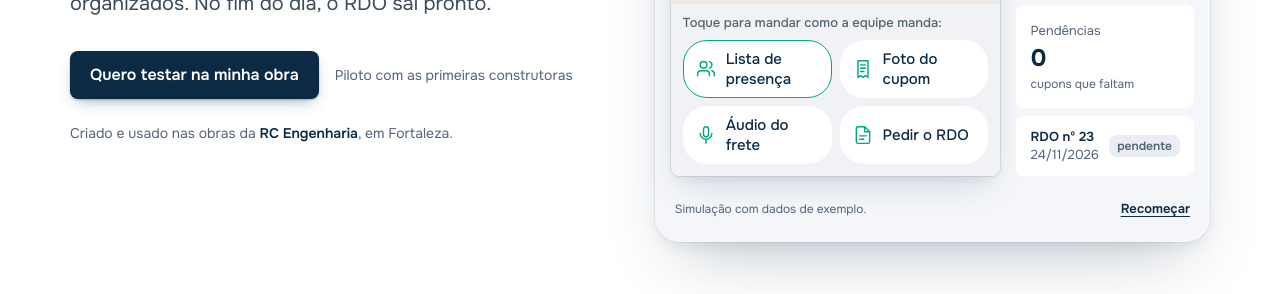
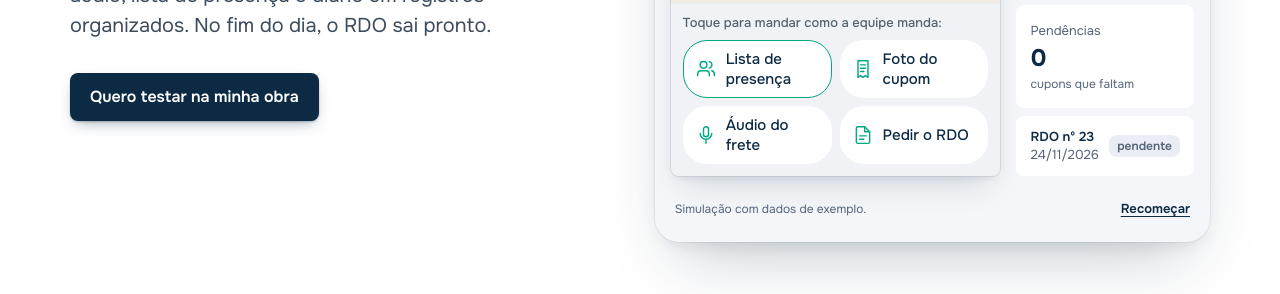
Before and after one commit to teck9br/tome-assessor-de-obra, a plain HTML site: page index.html in a window 1280 px wide. Shown: the part 506-800 px from the top of the page. Drawn offline with Linux system fonts and the light colour scheme.

Commit message:
Tira a linha da RC Engenharia e a do piloto

```diff
--- a/index.html
+++ b/index.html
@@ -421,9 +421,7 @@ footer .wrap { display: flex; flex-wrap: wrap; justify-content: space-between; g
         <p class="sub">O Tomé entra no grupo da obra e transforma cupom, áudio, lista de presença e diário em registros organizados. No fim do dia, o RDO sai pronto.</p>
         <div class="hero-acoes">
           <a class="btn btn-pri" id="cta-topo" href="#contato">Quero testar na minha obra</a>
-          <small>Piloto com as primeiras construtoras</small>
         </div>
-        <p class="prova">Criado e usado nas obras da <b>RC Engenharia</b>, em Fortaleza.</p>
       </div>
 
       <div class="sim" id="simulador">
```
